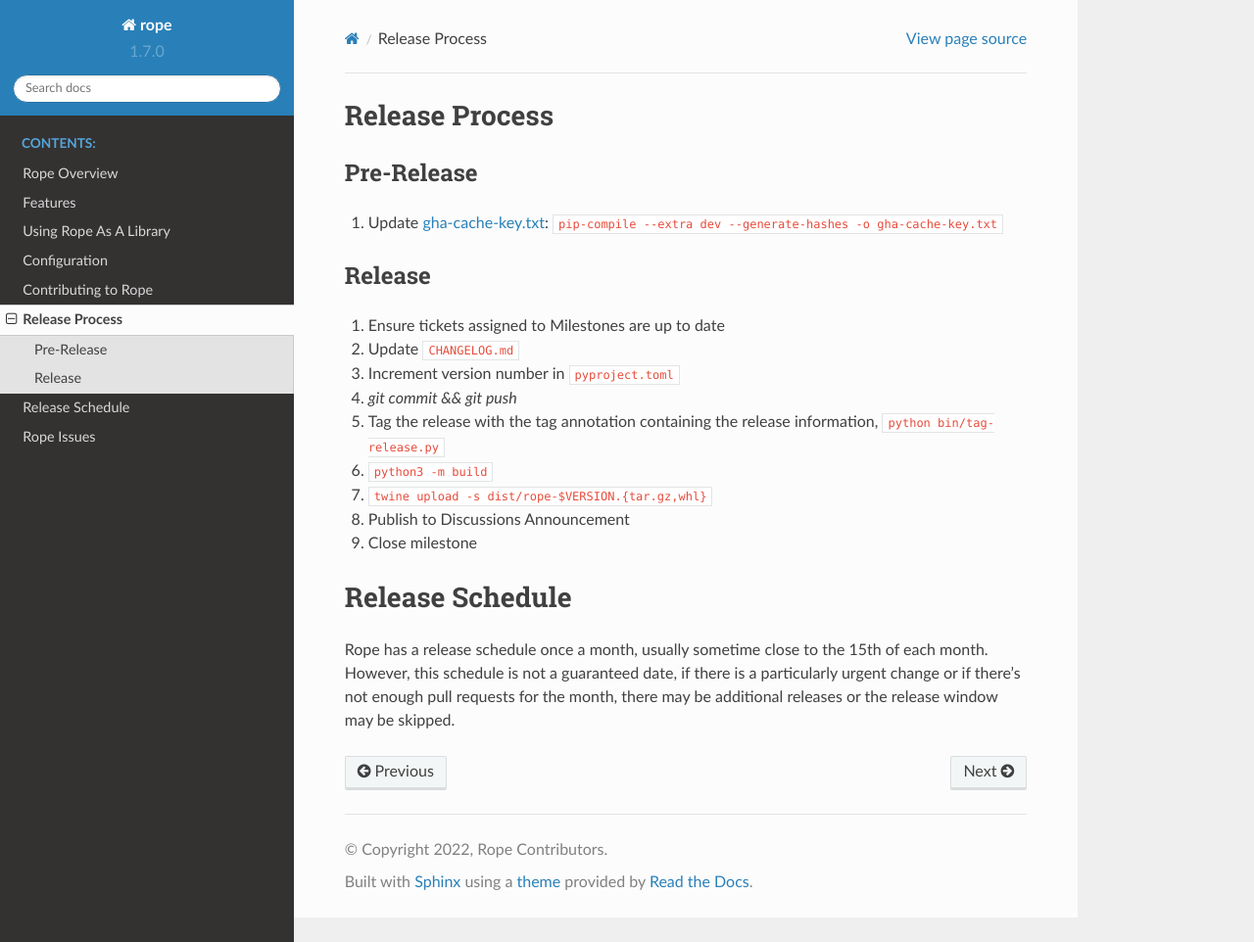
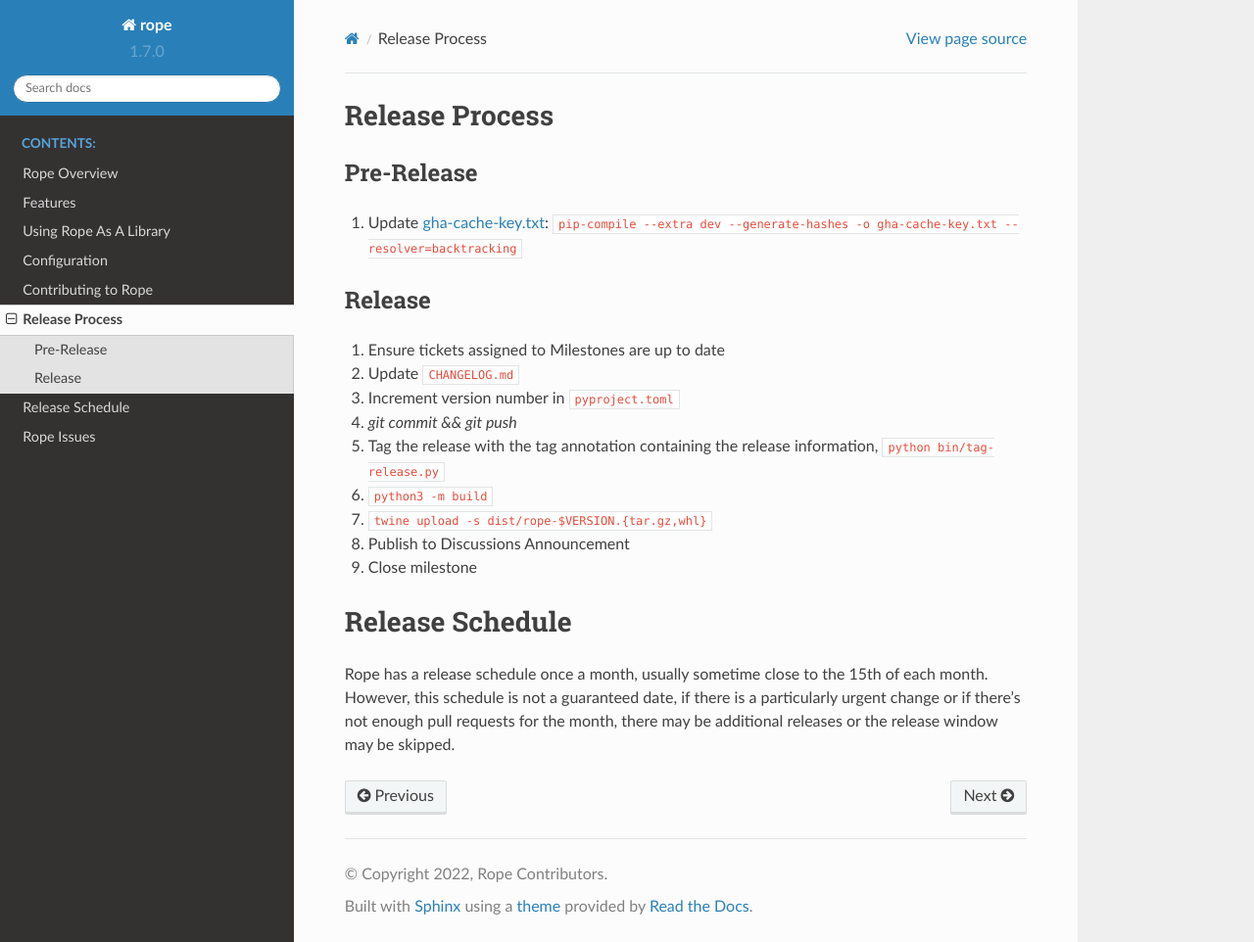
Before and after one commit to python-rope/rope, a Sphinx documentation site: the page built from docs/release-process.rst, in a window 1280 px wide and 962 px high. Shown: the whole window at 98% size. Built offline with Sphinx 7.4.7 and the Read the Docs theme 2.0.0, drawn with Linux system fonts in a browser that asks for light colours.

Commit message:
Update gha-cache-key.txt

```diff
--- a/docs/release-process.rst
+++ b/docs/release-process.rst
@@ -5,7 +5,7 @@ Pre-Release
 -----------
 
 1. Update :ref:`gha-cache-key.txt <gha-cache-key>`:
-   ``pip-compile --extra dev --generate-hashes -o gha-cache-key.txt``
+   ``pip-compile --extra dev --generate-hashes -o gha-cache-key.txt --resolver=backtracking``
 
 Release
 -------
--- a/gha-cache-key.txt
+++ b/gha-cache-key.txt
@@ -2,7 +2,7 @@
 # This file is autogenerated by pip-compile with Python 3.10
 # by the following command:
 #
-#    pip-compile --extra=dev --generate-hashes --output-file=gha-cache-key.txt
+#    pip-compile --extra=dev --generate-hashes --output-file=gha-cache-key.txt --resolver=backtracking
 #
 attrs==22.2.0 \
     --hash=sha256:29e95c7f6778868dbd49170f98f8818f78f3dc5e0e37c0b1f474e3561b240836 \
```
